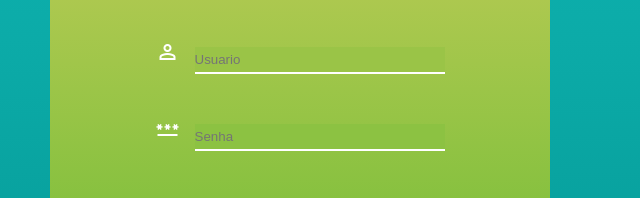
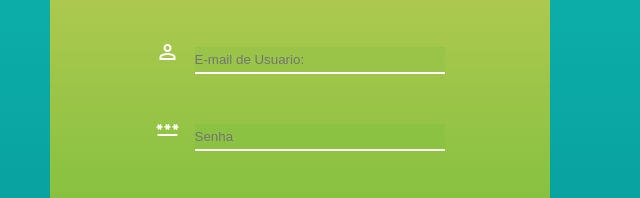
Before and after one commit to Rejett/Ouroboros, a plain HTML site: page login.html in a window 1280 px wide. Shown: the part 491-689 px from the top of the page, 340-980 px from the left. Drawn offline with nearby package versions, Linux system fonts and the light colour scheme.

Commit message:
Update login.html

```diff
--- a/login.html
+++ b/login.html
@@ -20,7 +20,7 @@
             </div>
             <p id="principal">Entrar:</p>
             <div class="usuarios">
-                <span class="material-symbols-outlined" style="color: white;">person</span><input type="text" placeholder="Usuario" id="email-user">
+                <span class="material-symbols-outlined" style="color: white;">person</span><input type="text" placeholder="E-mail de Usuario:" id="email-user">
             </div>
             <div class="usuarios">
                 <span class="material-symbols-outlined" style="color: white;">
```
